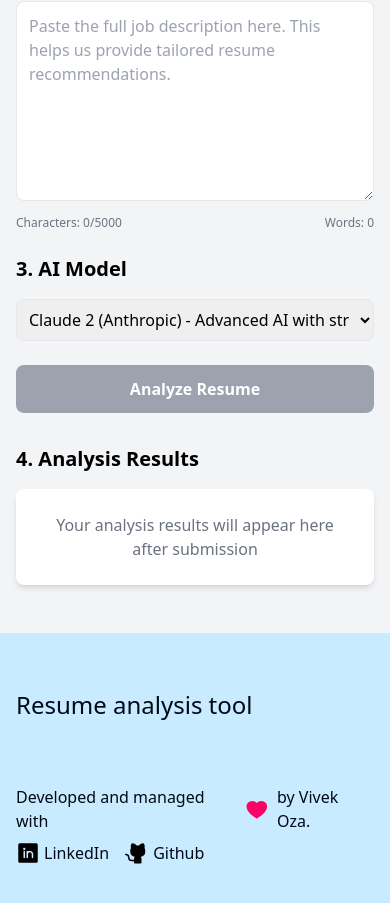
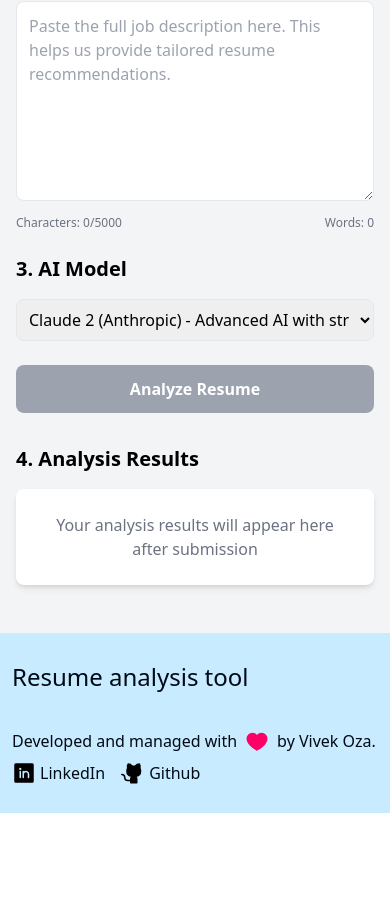
Before and after one commit to vivek-oza/resume-analysis-tool, a React (Vite) app: page / in a window 390 px wide. Shown: the part 351-1254 px from the top of the page. After the commit the page ends 1164 px from the top, so only its background shows below. Built offline with nearby package versions, Linux system fonts and the light colour scheme.

Commit message:
Minor styling fixes

```diff
--- a/src/App.tsx
+++ b/src/App.tsx
@@ -128,8 +128,8 @@ const App: React.FC = () => {
           </div>
         </div>
       </div>
-      <footer className="bg-[#C9EBFF] backdrop-blur-sm text-[#000A16] py-14 px-4 font-sans">
-        <div className="flex flex-col gap-14 font-schibsted-grotesk max-w-[1100px] mx-auto">
+      <footer className="bg-[#C9EBFF] backdrop-blur-sm text-[#000A16] md:py-14 py-7 px-3 font-sans">
+        <div className="flex flex-col md:gap-14 gap-7 font-schibsted-grotesk max-w-[1100px] mx-auto">
 
           <div className="font-medium md:text-4xl text-2xl flex flex-col space-y-2">
             <div className="">Resume analysis tool</div>
```
